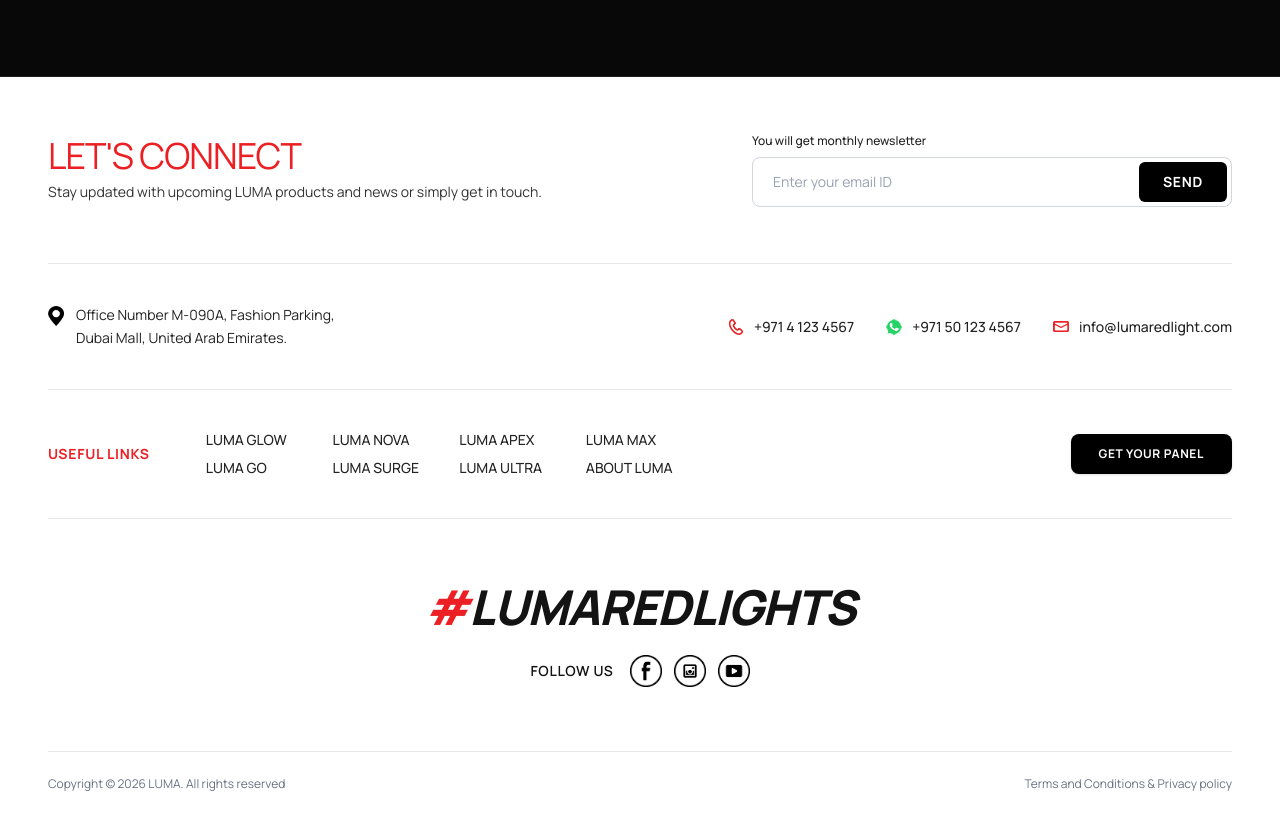
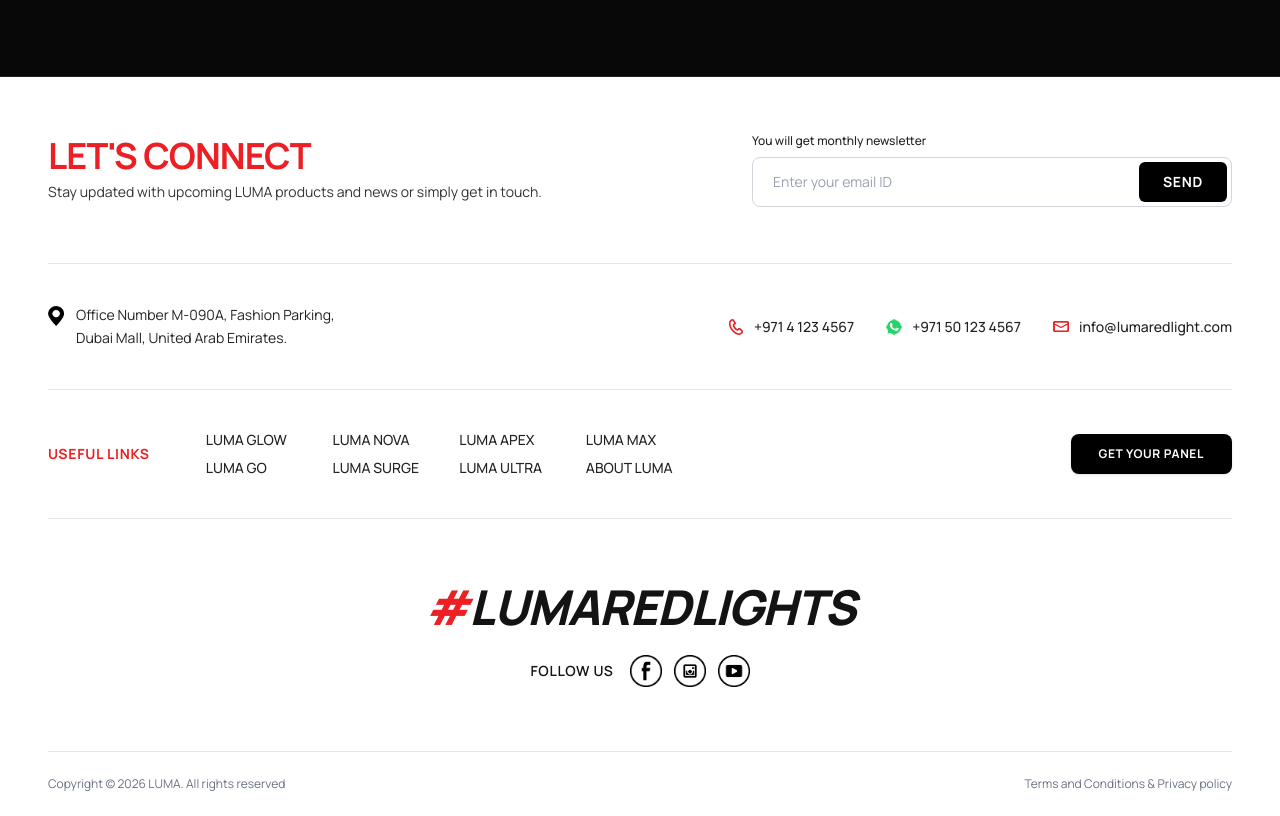
Before and after one commit to Eurolink-ofcl/Luma-frontend, a React (Vite) app: page / in a window 1280 px wide. Shown: the part 10360-11176 px from the top of the page. Built offline with nearby package versions, Linux system fonts and the light colour scheme.

Commit message:
feat: US-010 - Footer typography and divider line alignment

```diff
--- a/src/components/Footer.jsx
+++ b/src/components/Footer.jsx
@@ -19,7 +19,7 @@ export default function Footer({ onOpenCart }) {
         {/* Row 1: LET'S CONNECT (Layer 19) */}
         <div className="py-10 sm:py-14 2xl:py-16 4xl:py-20 flex flex-col lg:flex-row lg:items-center justify-between gap-8 border-b border-gray-200">
           <div>
-            <h3 className="text-2xl sm:text-3xl lg:text-4xl 2xl:text-5xl 4xl:text-[54px] font-light text-[#EC2024] tracking-tight uppercase leading-none mb-2 2xl:mb-3">
+            <h3 className="text-2xl sm:text-3xl lg:text-4xl 2xl:text-5xl 4xl:text-[54px] font-bold text-[#EC2024] tracking-tight uppercase leading-none mb-2 2xl:mb-3">
               LET'S CONNECT
             </h3>
             <p className="text-xs sm:text-sm 2xl:text-base 4xl:text-lg text-[#333333] font-normal">
@@ -207,7 +207,7 @@ export default function Footer({ onOpenCart }) {
         </div>
 
         {/* Row 5: Copyright & Legal (Layer 27) */}
-        <div className="py-6 2xl:py-8 4xl:py-10 flex flex-col sm:flex-row items-center justify-between gap-4 text-xs 2xl:text-sm 4xl:text-base text-gray-500 font-light">
+        <div className="py-6 2xl:py-8 4xl:py-10 flex flex-col sm:flex-row items-center justify-between gap-4 text-xs 2xl:text-sm 4xl:text-base text-gray-500 font-normal">
           <p>Copyright © 2026 LUMA. All rights reserved</p>
           <div className="flex items-center gap-6 2xl:gap-8">
             <a href="#terms" className="hover:text-black transition-colors">
```
